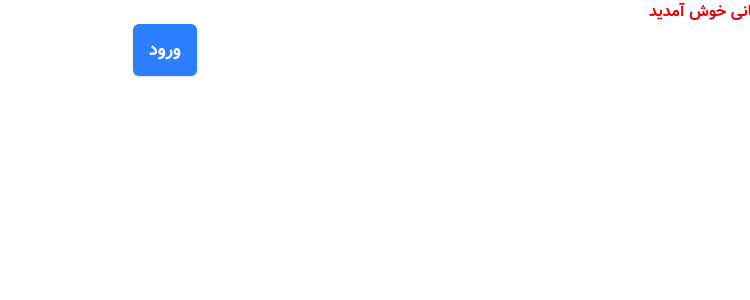
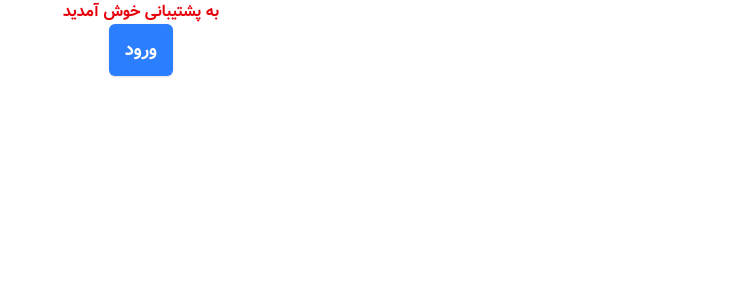
Before and after one commit to frau-azadeh/mini-crm, a Next.js app: page / in a window 1280 px wide. Shown: the top 300 px of the page, without its empty margins (530-1280 px from the left). Built offline with nearby package versions, Linux system fonts and the light colour scheme.

Commit message:
قزار گرفتن دکمه زیر متن

```diff
--- a/src/app/page.tsx
+++ b/src/app/page.tsx
@@ -4,13 +4,10 @@ export default function Home() {
   return (
     <div>
       <main>
-        <h1 className="text-red-600">به پشتیبانی خوش آمدید</h1>
-       <div className="flex items-center justify-center">
-        <ClassButton >
-          ورود
-          </ClassButton>
-       </div>
-
+        <div className="flex items-center justify-center flex-col">
+          <h1 className="text-red-600">به پشتیبانی خوش آمدید</h1>
+          <ClassButton>ورود</ClassButton>
+        </div>
       </main>
     </div>
   );
```
